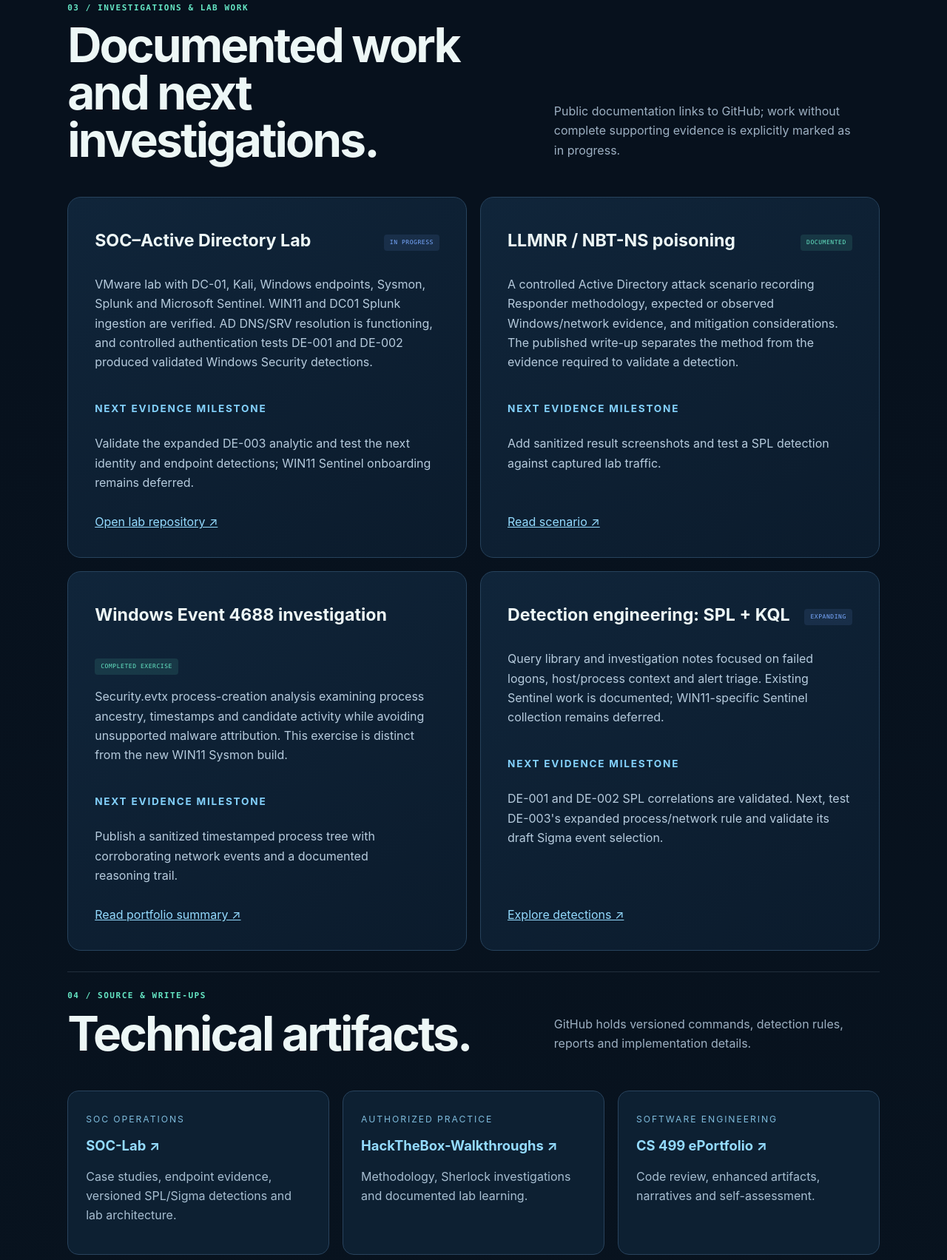
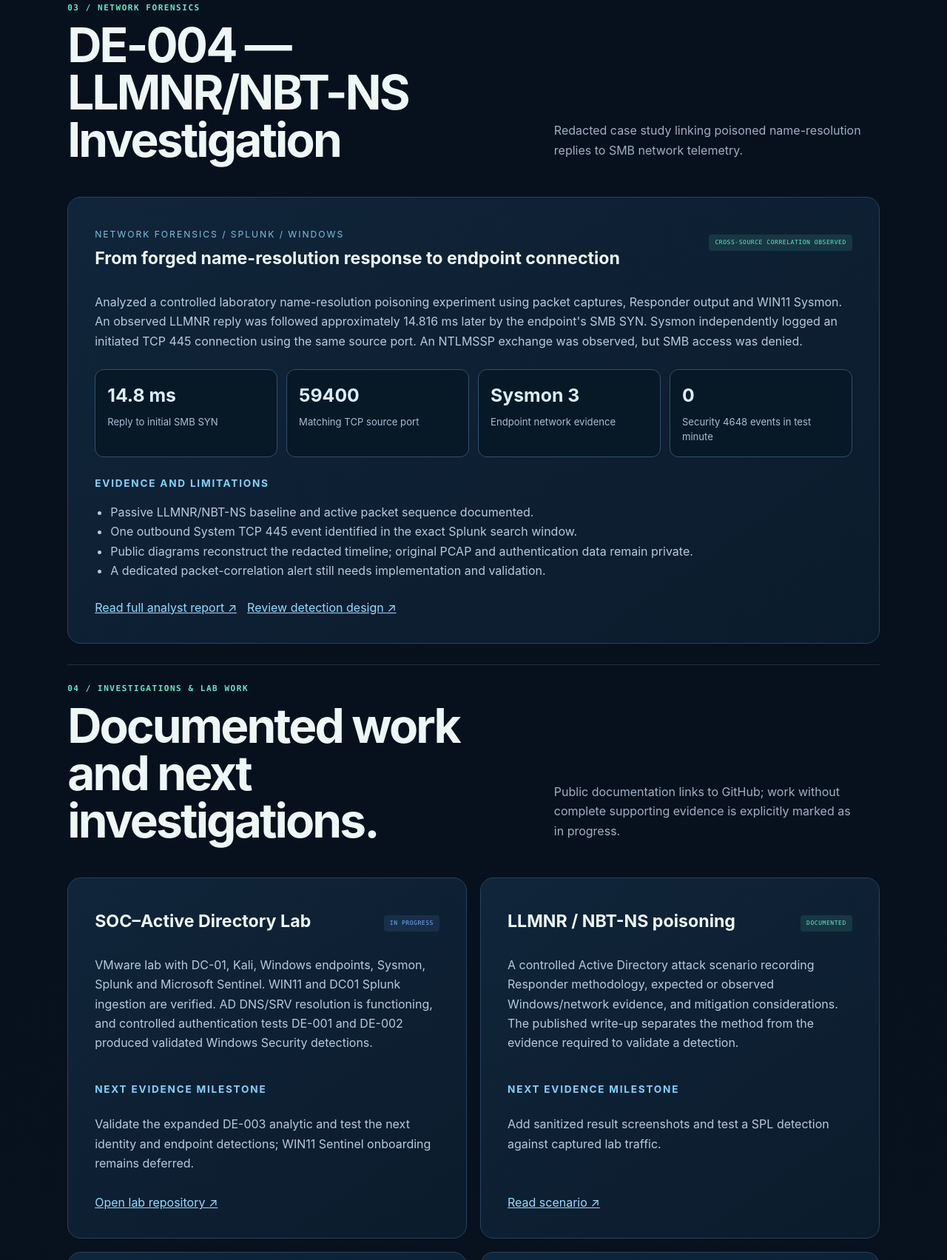
Before and after one commit to Dylans7j/Portfolio, a website: page projects.html in a window 1280 px wide. Shown: the part 2574-4277 px from the top of the page at 74% size. Drawn offline with Linux system fonts and the light colour scheme.

Commit message:
Feature DE-004 network investigation and evidence on portfolio

```diff
--- a/projects.html
+++ b/projects.html
@@ -49,8 +49,18 @@
       <div class="detail-links"><a href="https://github.com/Dylans7j/SOC-Lab/tree/main/case-studies/DE-003-BadUSB-PowerShell-Investigation" target="_blank" rel="noopener noreferrer">Read the incident report ↗</a><a href="https://github.com/Dylans7j/SOC-Lab/blob/main/detections/spl/DE-003-encoded-powershell-network-correlation.spl" target="_blank" rel="noopener noreferrer">Review candidate SPL ↗</a><a href="https://github.com/Dylans7j/SOC-Lab/tree/main/detections" target="_blank" rel="noopener noreferrer">Detection library ↗</a></div>
     </article>
   </section>
+  <section class="section projects-list" id="de-004" aria-labelledby="de004-title">
+    <div class="section-heading"><div><p class="eyebrow">03 / NETWORK FORENSICS</p><h2 id="de004-title">DE-004 — LLMNR/NBT-NS Investigation</h2></div><p>Redacted case study linking poisoned name-resolution replies to SMB network telemetry.</p></div>
+    <article class="project-detail featured-detail">
+      <div class="project-detail-heading"><div><span class="project-kicker">NETWORK FORENSICS / SPLUNK / WINDOWS</span><h3>From forged name-resolution response to endpoint connection</h3></div><span class="project-state verified">Cross-source correlation observed</span></div>
+      <p>Analyzed a controlled laboratory name-resolution poisoning experiment using packet captures, Responder output and WIN11 Sysmon. An observed LLMNR reply was followed approximately 14.816 ms later by the endpoint's SMB SYN. Sysmon independently logged an initiated TCP 445 connection using the same source port. An NTLMSSP exchange was observed, but SMB access was denied.</p>
+      <div class="fact-grid"><div><strong>14.8 ms</strong><span>Reply to initial SMB SYN</span></div><div><strong>59400</strong><span>Matching TCP source port</span></div><div><strong>Sysmon 3</strong><span>Endpoint network evidence</span></div><div><strong>0</strong><span>Security 4648 events in test minute</span></div></div>
+      <h4>Evidence and limitations</h4><ul><li>Passive LLMNR/NBT-NS baseline and active packet sequence documented.</li><li>One outbound System TCP 445 event identified in the exact Splunk search window.</li><li>Public diagrams reconstruct the redacted timeline; original PCAP and authentication data remain private.</li><li>A dedicated packet-correlation alert still needs implementation and validation.</li></ul>
+      <div class="detail-links"><a href="https://github.com/Dylans7j/SOC-Lab/tree/main/case-studies/DE-004-LLMNR-NBTNS-Poisoning" target="_blank" rel="noopener noreferrer">Read full analyst report ↗</a><a href="https://github.com/Dylans7j/SOC-Lab/blob/main/detections/network/DE-004-llmnr-to-smb.md" target="_blank" rel="noopener noreferrer">Review detection design ↗</a></div>
+    </article>
+  </section>
   <section class="section projects-list" aria-labelledby="research-title">
-    <div class="section-heading"><div><p class="eyebrow">03 / INVESTIGATIONS & LAB WORK</p><h2 id="research-title">Documented work and next investigations.</h2></div><p>Public documentation links to GitHub; work without complete supporting evidence is explicitly marked as in progress.</p></div>
+    <div class="section-heading"><div><p class="eyebrow">04 / INVESTIGATIONS & LAB WORK</p><h2 id="research-title">Documented work and next investigations.</h2></div><p>Public documentation links to GitHub; work without complete supporting evidence is explicitly marked as in progress.</p></div>
     <div class="projects-detail-grid">
       <article class="project-detail"><div class="project-detail-heading"><h3>SOC–Active Directory Lab</h3><span class="project-state active-build">In progress</span></div><p>VMware lab with DC-01, Kali, Windows endpoints, Sysmon, Splunk and Microsoft Sentinel. WIN11 and DC01 Splunk ingestion are verified. AD DNS/SRV resolution is functioning, and controlled authentication tests DE-001 and DE-002 produced validated Windows Security detections.</p><h4>Next evidence milestone</h4><p>Validate the expanded DE-003 analytic and test the next identity and endpoint detections; WIN11 Sentinel onboarding remains deferred.</p><a href="https://github.com/Dylans7j/SOC-Lab" target="_blank" rel="noopener noreferrer">Open lab repository ↗</a></article>
       <article class="project-detail"><div class="project-detail-heading"><h3>LLMNR / NBT-NS poisoning</h3><span class="project-state verified">Documented</span></div><p>A controlled Active Directory attack scenario recording Responder methodology, expected or observed Windows/network evidence, and mitigation considerations. The published write-up separates the method from the evidence required to validate a detection.</p><h4>Next evidence milestone</h4><p>Add sanitized result screenshots and test a SPL detection against captured lab traffic.</p><a href="https://github.com/Dylans7j/SOC-Lab/blob/main/attack-simulations/llmnr-nbtns-poisoning.md" target="_blank" rel="noopener noreferrer">Read scenario ↗</a></article>
@@ -58,7 +68,7 @@
       <article class="project-detail"><div class="project-detail-heading"><h3>Detection engineering: SPL + KQL</h3><span class="project-state active-build">Expanding</span></div><p>Query library and investigation notes focused on failed logons, host/process context and alert triage. Existing Sentinel work is documented; WIN11-specific Sentinel collection remains deferred.</p><h4>Next evidence milestone</h4><p>DE-001 and DE-002 SPL correlations are validated. Next, test DE-003's expanded process/network rule and validate its draft Sigma event selection.</p><a href="https://github.com/Dylans7j/SOC-Lab/tree/main/detections" target="_blank" rel="noopener noreferrer">Explore detections ↗</a></article>
     </div>
   </section>
-  <section class="section projects-list" aria-labelledby="repositories-title"><div class="section-heading"><div><p class="eyebrow">04 / SOURCE & WRITE-UPS</p><h2 id="repositories-title">Technical artifacts.</h2></div><p>GitHub holds versioned commands, detection rules, reports and implementation details.</p></div>
+  <section class="section projects-list" aria-labelledby="repositories-title"><div class="section-heading"><div><p class="eyebrow">05 / SOURCE & WRITE-UPS</p><h2 id="repositories-title">Technical artifacts.</h2></div><p>GitHub holds versioned commands, detection rules, reports and implementation details.</p></div>
     <div class="repo-grid">
       <a href="https://github.com/Dylans7j/SOC-Lab" target="_blank" rel="noopener noreferrer"><span>SOC OPERATIONS</span><strong>SOC-Lab ↗</strong><p>Case studies, endpoint evidence, versioned SPL/Sigma detections and lab architecture.</p></a>
       <a href="https://github.com/Dylans7j/HackTheBox-Walkthroughs" target="_blank" rel="noopener noreferrer"><span>AUTHORIZED PRACTICE</span><strong>HackTheBox-Walkthroughs ↗</strong><p>Methodology, Sherlock investigations and documented lab learning.</p></a>
```
